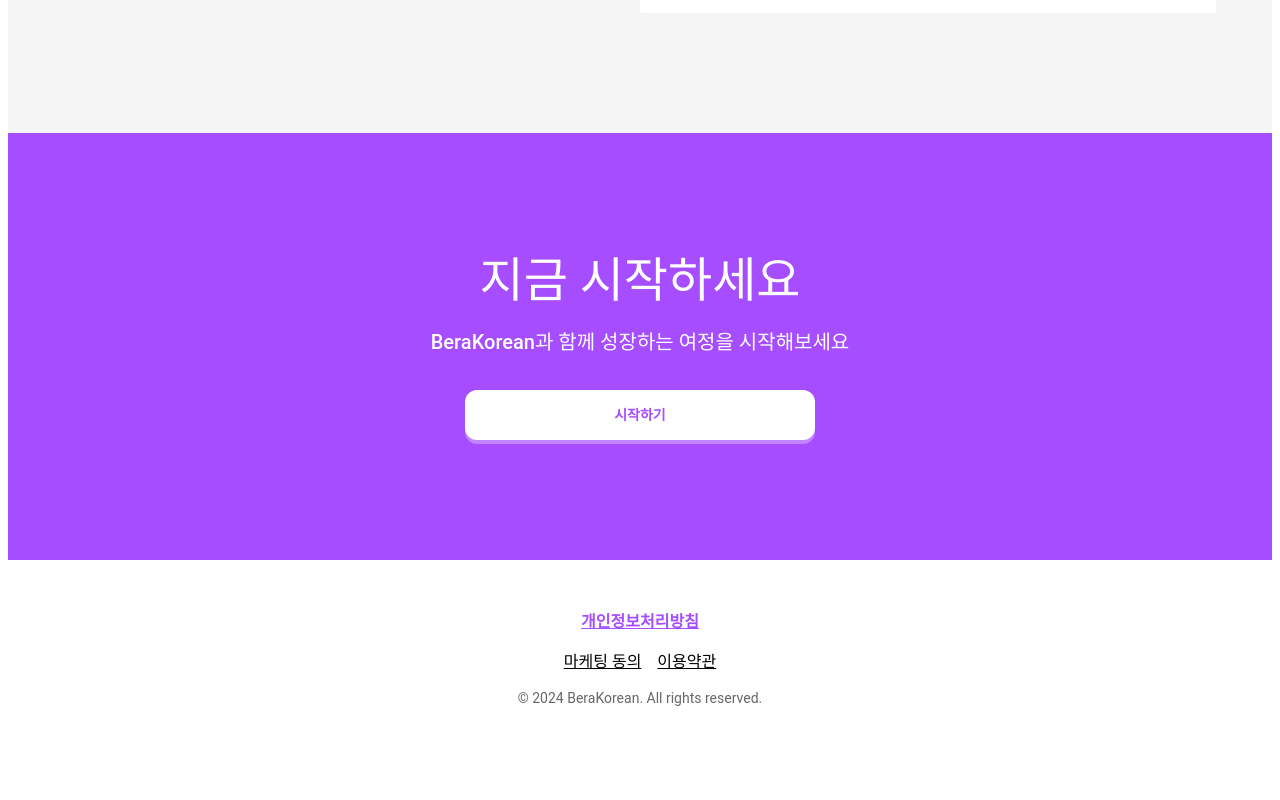
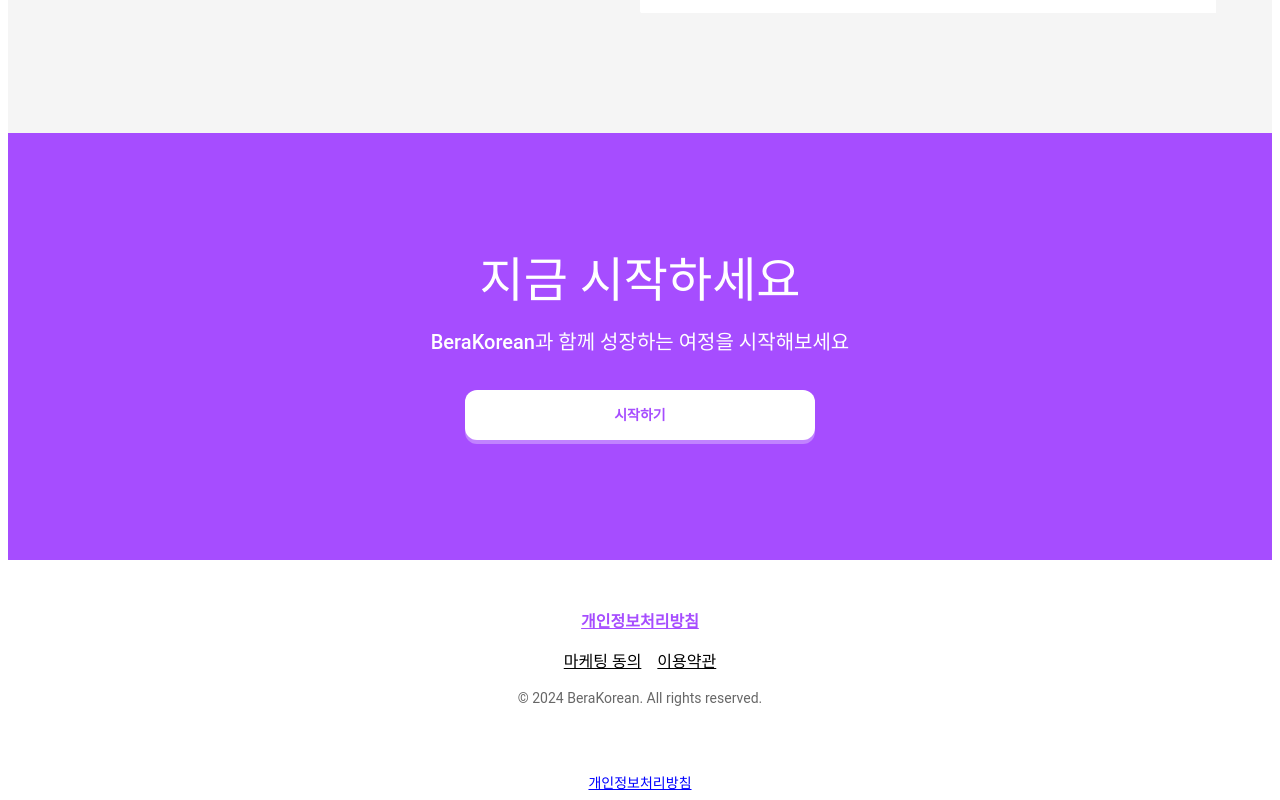
Before and after one commit to TedKoDev/beko-web-site, a React (Vite) app: page / in a window 1280 px wide. Shown: the part 6859-7659 px from the top of the page. Before the commit the page ends 7623 px from the top, so only its background shows below. Built offline with nearby package versions, Linux system fonts and the light colour scheme.

Commit message:
fix : privacy

```diff
--- a/src/App.tsx
+++ b/src/App.tsx
@@ -39,6 +39,20 @@
           <Route path="/signup" element={<Signup />} />
         </Routes>
         <Footer />
+        <footer style={{ textAlign: "center", marginTop: "1rem" }}>
+          <a
+            href="https://privacy.berakorean.com"
+            target="_blank"
+            rel="noopener noreferrer"
+            style={{
+              fontSize: "14px",
+              textDecoration: "underline",
+              color: "blue",
+            }}
+          >
+            개인정보처리방침
+          </a>
+        </footer>
       </BrowserRouter>
       <ReactQueryDevtools />
     </QueryClientProvider>
```
